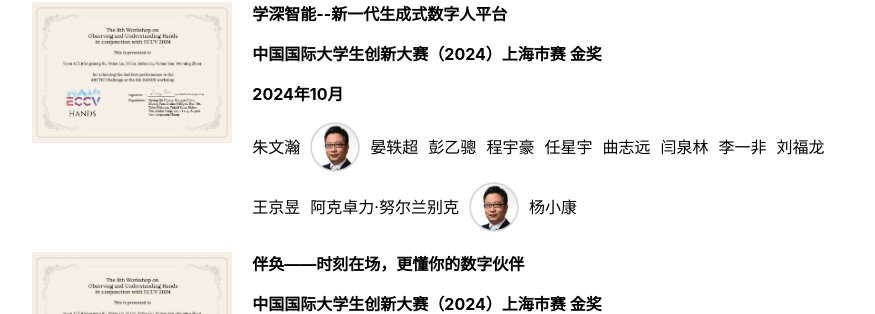
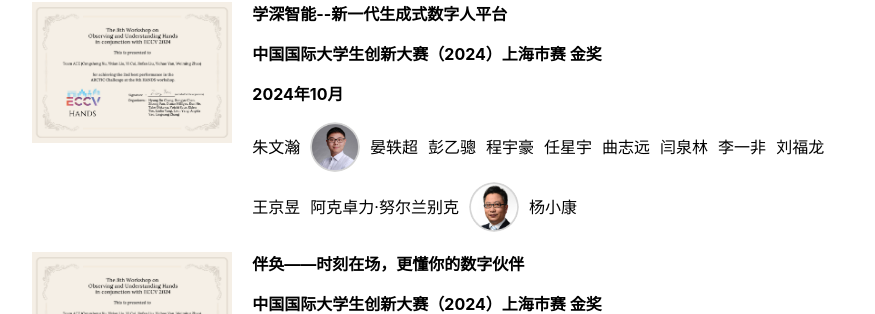
Before and after one commit to SJTU-AIGC/cn, a Jekyll site: the page built from awards.md, in a window 1280 px wide. Shown: the part 632-946 px from the top of the page, without its empty margins (197-1072 px from the left). Built offline with Jekyll 4.4.1, drawn with Linux system fonts in a browser that asks for light colours.

Commit message:
Update awards.html

```diff
--- a/_layouts/awards.html
+++ b/_layouts/awards.html
@@ -118,7 +118,7 @@ layout: default
         <span>朱文瀚</span>
       </div>
       <div class="winner-details">
-        <img src="assets/img/faculty/yangxiaokang.png" alt="Jiacheng LU" class="winner-avatar">
+        <img src="assets/img/faculty/yanyichao.png" alt="Yichao YAN" class="winner-avatar">
         <span>晏轶超</span>
       </div>
       <div class="winner-details">
```
